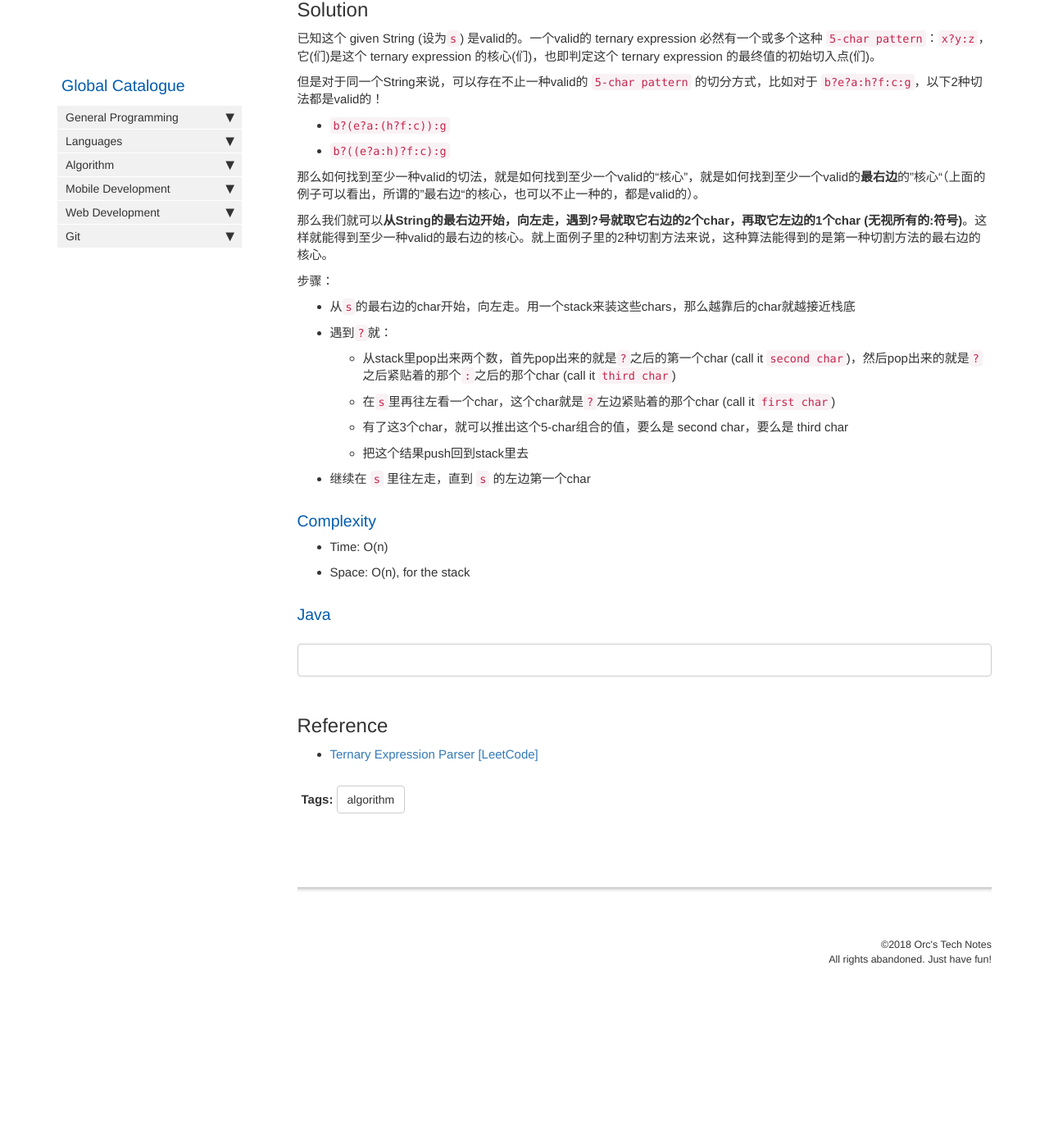
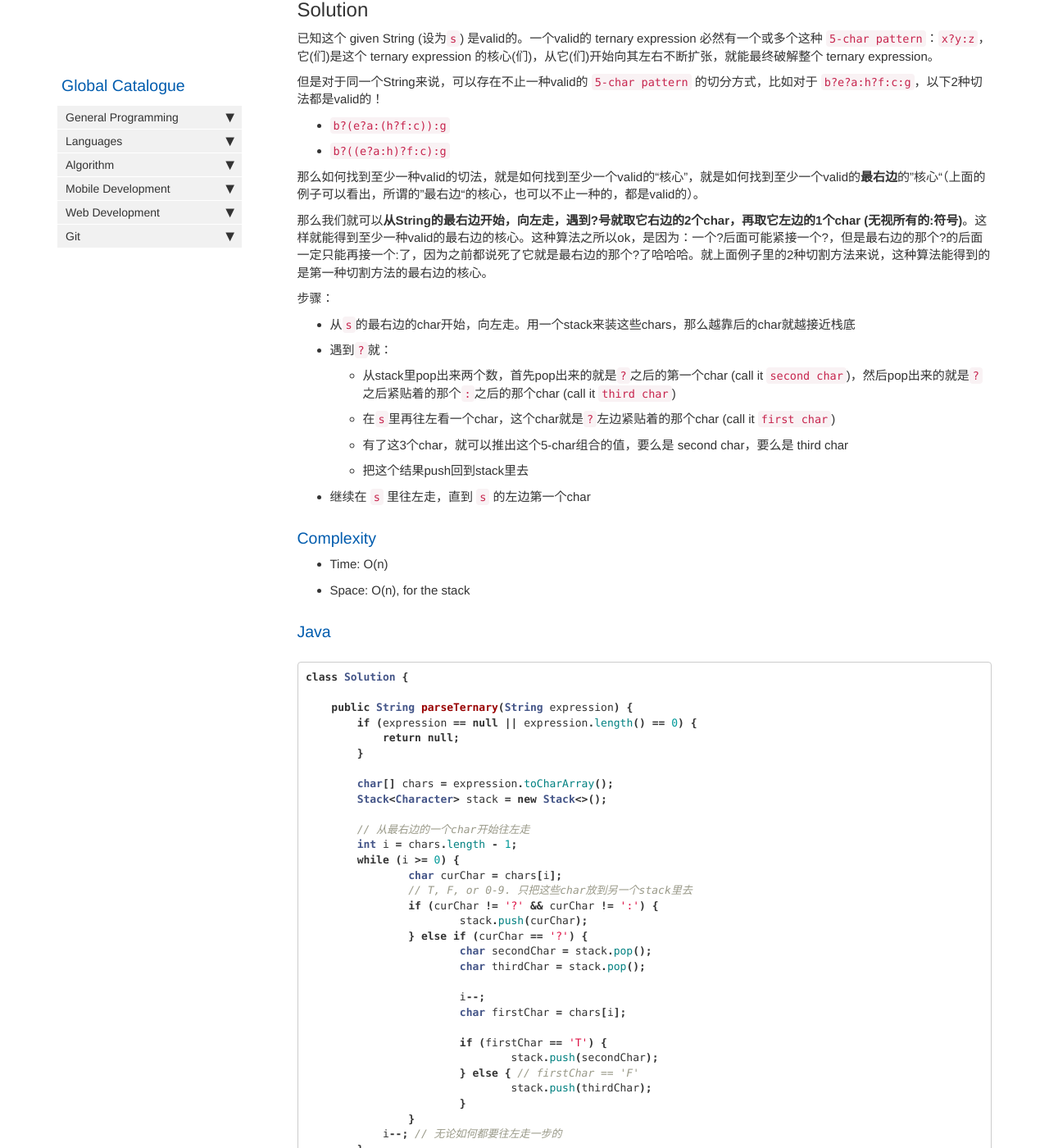
Before and after one commit to HungryOrc/hungryorc.github.io, a Jekyll site: the page built from pages/algorithm/algorithm_parse_valid_ternary_expression.md, in a window 1280 px wide and 1400 px high, scrolled down 1034 px. Shown: the whole window at 82% size. Built offline with Jekyll 4.4.1, drawn with Linux system fonts in a browser that asks for light colours; nearby versions of some CDN libraries; comment, search, counter and statistics services are not loaded; before the commit the page ends 2264 px from its top, so only the background shows below that; some of the changed text lies outside the part shown.

Commit message:
Update algorithm_parse_valid_ternary_expression.md

````diff
--- a/pages/algorithm/algorithm_parse_valid_ternary_expression.md
+++ b/pages/algorithm/algorithm_parse_valid_ternary_expression.md
@@ -40,7 +40,7 @@ You can always assume that the given expression is valid and only consists of di
     ```
 
 ## Solution
-已知这个 given String (设为`s`) 是valid的。一个valid的 ternary expression 必然有一个或多个这种 `5-char pattern`：`x?y:z`，它(们)是这个 ternary expression 的核心(们)，也即判定这个 ternary expression 的最终值的初始切入点(们)。
+已知这个 given String (设为`s`) 是valid的。一个valid的 ternary expression 必然有一个或多个这种 `5-char pattern`：`x?y:z`，它(们)是这个 ternary expression 的核心(们)，从它(们)开始向其左右不断扩张，就能最终破解整个 ternary expression。
 
 但是对于同一个String来说，可以存在不止一种valid的 `5-char pattern` 的切分方式，比如对于 `b?e?a:h?f:c:g`，以下2种切法都是valid的！
 * `b?(e?a:(h?f:c)):g`
@@ -48,7 +48,7 @@ You can always assume that the given expression is valid and only consists of di
 
 那么如何找到至少一种valid的切法，就是如何找到至少一个valid的“核心”，就是如何找到至少一个valid的**最右边**的”核心“（上面的例子可以看出，所谓的”最右边“的核心，也可以不止一种的，都是valid的）。
 
-那么我们就可以**从String的最右边开始，向左走，遇到?号就取它右边的2个char，再取它左边的1个char (无视所有的:符号)**。这样就能得到至少一种valid的最右边的核心。就上面例子里的2种切割方法来说，这种算法能得到的是第一种切割方法的最右边的核心。
+那么我们就可以**从String的最右边开始，向左走，遇到?号就取它右边的2个char，再取它左边的1个char (无视所有的:符号)**。这样就能得到至少一种valid的最右边的核心。这种算法之所以ok，是因为：一个?后面可能紧接一个?，但是最右边的那个?的后面一定只能再接一个:了，因为之前都说死了它就是最右边的那个?了哈哈哈。就上面例子里的2种切割方法来说，这种算法能得到的是第一种切割方法的最右边的核心。
 
 步骤：
 * 从`s`的最右边的char开始，向左走。用一个stack来装这些chars，那么越靠后的char就越接近栈底
@@ -65,7 +65,43 @@ You can always assume that the given expression is valid and only consists of di
 
 ### Java
 ```java
+class Solution {
 
+    public String parseTernary(String expression) {
+        if (expression == null || expression.length() == 0) {
+            return null;
+        }
+
+        char[] chars = expression.toCharArray();
+        Stack<Character> stack = new Stack<>();
+
+        // 从最右边的一个char开始往左走
+        int i = chars.length - 1;
+        while (i >= 0) {
+        	char curChar = chars[i];
+        	// T, F, or 0-9. 只把这些char放到另一个stack里去
+        	if (curChar != '?' && curChar != ':') {
+        		stack.push(curChar);
+        	} else if (curChar == '?') {
+        		char secondChar = stack.pop();
+        		char thirdChar = stack.pop();
+
+        		i--;
+        		char firstChar = chars[i];
+
+        		if (firstChar == 'T') {
+        			stack.push(secondChar);
+        		} else { // firstChar == 'F'
+        			stack.push(thirdChar);
+        		}
+        	}
+            i--; // 无论如何都要往左走一步的
+        }
+
+        char finalResult = stack.pop(); // 注意！别忘了这个！
+        return Character.toString(finalResult);
+    }
+}
 ```
 
 ## Reference
````
